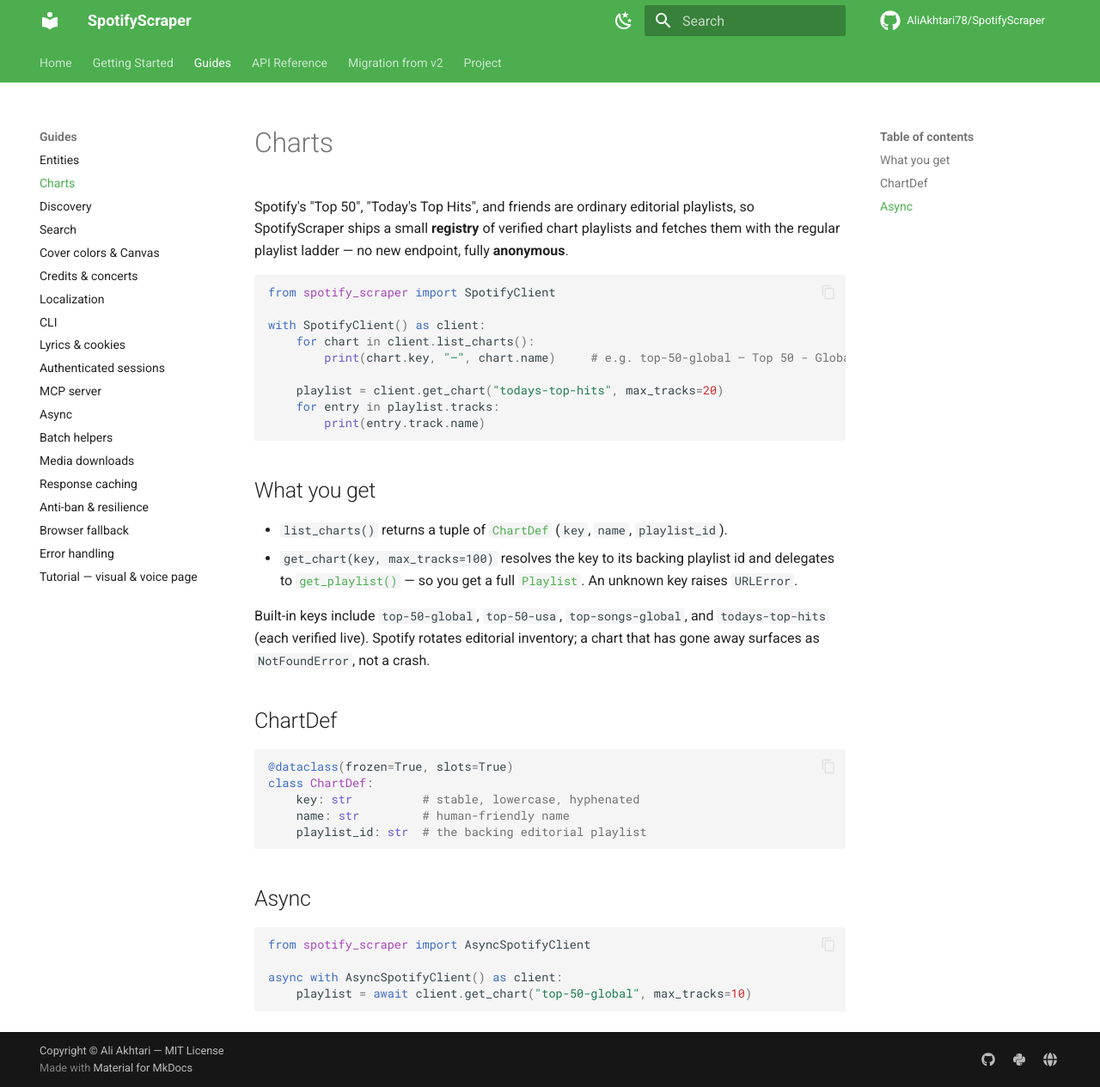
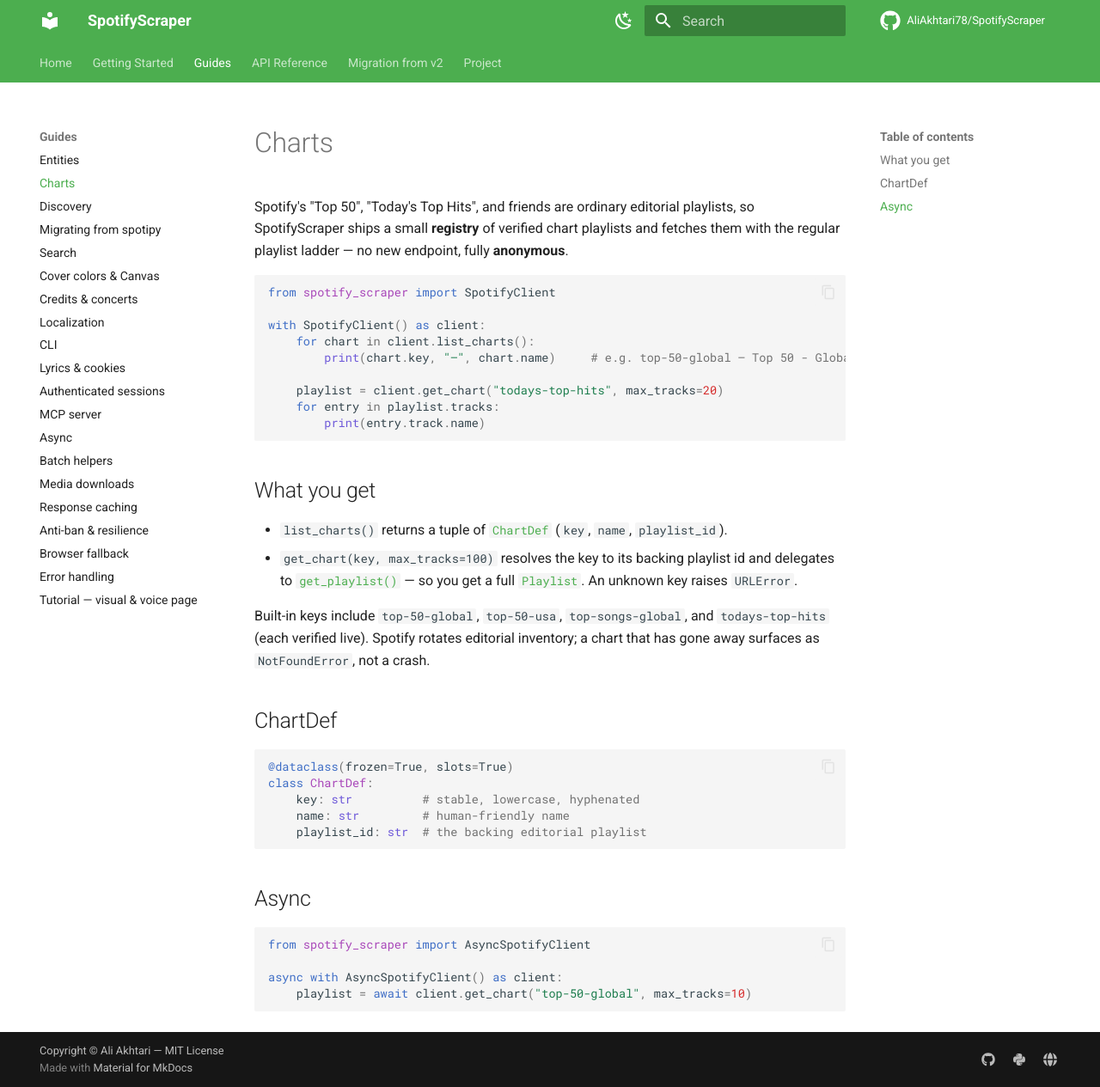
Before and after one commit to AliAkhtari78/SpotifyScraper, an MkDocs documentation site: the page built from docs/guides/charts.md, in a window 1280 px wide and 1265 px high. Shown: the whole window at 86% size. Built offline with MkDocs 1.6.1 and Material for MkDocs 9.7.7, drawn with Linux system fonts in a browser that asks for light colours; comment, search, counter and statistics services are not loaded.

Commit message:
docs: add spotipy migration guide to nav

```diff
--- a/mkdocs.yml
+++ b/mkdocs.yml
@@ -95,6 +95,7 @@
     - Entities: guides/entities.md
     - Charts: guides/charts.md
     - Discovery: guides/discovery.md
+    - Migrating from spotipy: guides/spotipy-migration.md
     - Search: guides/search.md
     - Cover colors & Canvas: guides/visual.md
     - Credits & concerts: guides/more.md
```
